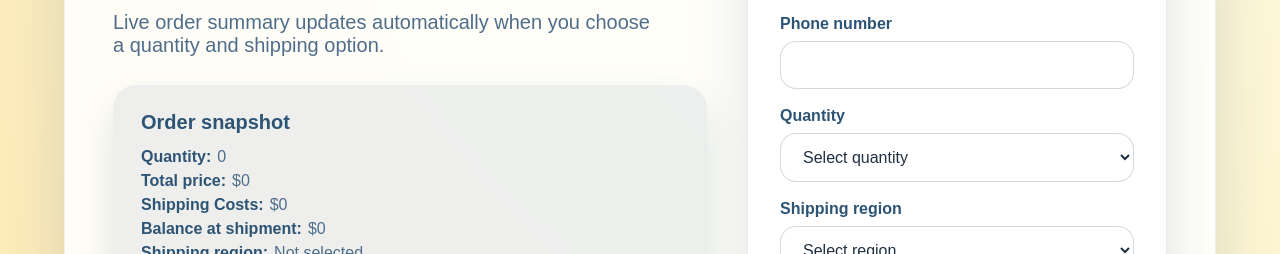
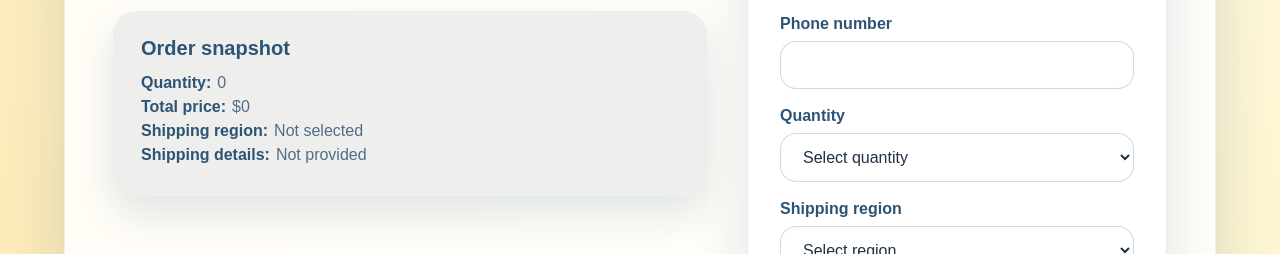
Before and after one commit to Vasipallie/Lumaband, a plain HTML site: page preorder.html in a window 1280 px wide. Shown: the part 546-800 px from the top of the page. Drawn offline with Linux system fonts and the light colour scheme; a web font is replaced by a local one.

Commit message:
removed shipping

```diff
--- a/preorder.html
+++ b/preorder.html
@@ -554,13 +554,11 @@
 							<div class="price-row">
 								<span class="price" id="price-per-unit">$59.99</span>
 							</div>
-							<p class="deposit-note">Live order summary updates automatically when you choose a quantity and shipping option.</p>
+							<!-- <p class="deposit-note">Live order summary updates automatically when you choose a quantity and shipping option.</p> -->
 							<div class="order-summary" aria-live="polite">
 								<h3>Order snapshot</h3>
 								<p><span class="summary-label">Quantity:</span><span id="summary-quantity">0</span></p>
 								<p><span class="summary-label">Total price:</span><span id="summary-total">$0</span></p>
-								<p><span class="summary-label">Shipping Costs:</span><span id="summary-deposit">$0</span></p>
-								<p><span class="summary-label">Balance at shipment:</span><span id="summary-balance">$0</span></p>
 								<p><span class="summary-label">Shipping region:</span><span id="summary-region">Not selected</span></p>
 								<p><span class="summary-label">Shipping details:</span><span id="summary-details">Not provided</span></p>
 							</div>
@@ -873,16 +871,13 @@
 		document.addEventListener('DOMContentLoaded', function () {
 			document.getElementById('year').textContent = new Date().getFullYear();
 				const UNIT_PRICE = 59.99;
-			const DEPOSIT_PER_UNIT = 0;
-			const BALANCE_PER_UNIT = UNIT_PRICE - DEPOSIT_PER_UNIT;
 
 			const quantitySelect = document.getElementById('quantity');
 			const regionSelect = document.getElementById('region');
 			const shippingDetailsField = document.getElementById('shipping-details');
 			const summaryQuantity = document.getElementById('summary-quantity');
 			const summaryTotal = document.getElementById('summary-total');
-			const summaryDeposit = document.getElementById('summary-deposit');
-			const summaryBalance = document.getElementById('summary-balance');
+// ...existing code...
 			const summaryRegion = document.getElementById('summary-region');
 			const summaryDetails = document.getElementById('summary-details');
 			const submitButton = document.querySelector('.preorder-form-card button');
@@ -896,15 +891,11 @@
 				function updateSummary() {
 					const quantity = parseInt(quantitySelect.value, 10) || 0;
 					const totalPrice = quantity * UNIT_PRICE;
-				const depositTotal = quantity * DEPOSIT_PER_UNIT;
-				const balanceTotal = quantity * BALANCE_PER_UNIT;
 					const regionText = regionSelect.value ? regionSelect.options[regionSelect.selectedIndex].text : 'Not selected';
 					const detailsText = shippingDetailsField.value.trim();
 
 					summaryQuantity.textContent = quantity.toString();
 					summaryTotal.textContent = totalPrice ? formatCurrency(totalPrice) : '$0';
-				summaryDeposit.textContent = depositTotal ? formatCurrency(depositTotal) : '$0';
-				summaryBalance.textContent = balanceTotal ? formatCurrency(balanceTotal) : '$0';
 					summaryRegion.textContent = regionText;
 					const detailsForSummary = detailsText && detailsText.length > 120 ? `${detailsText.slice(0, 117)}…` : detailsText;
 					summaryDetails.textContent = detailsForSummary ? detailsForSummary : 'Not provided';
```
Also changed, not shown: 1 other file. Lines whose indentation alone changed are shown as unchanged.
